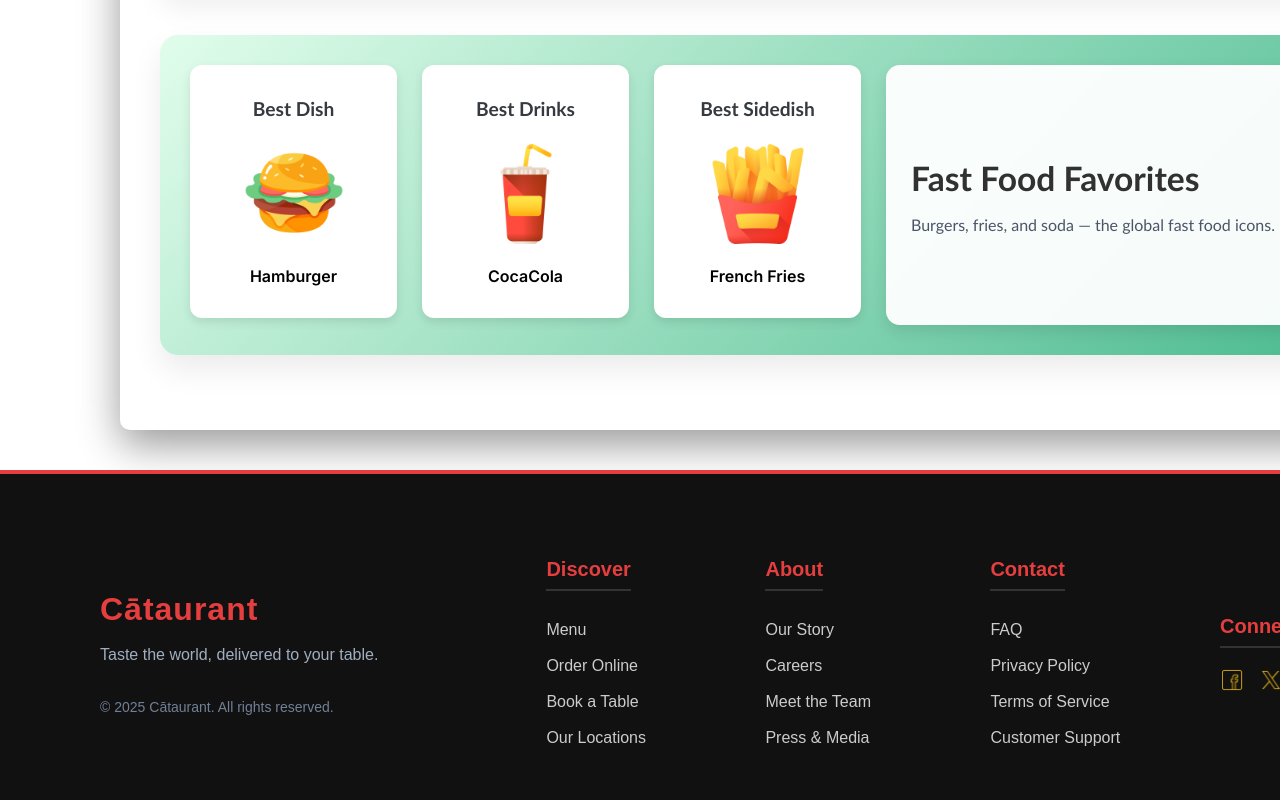
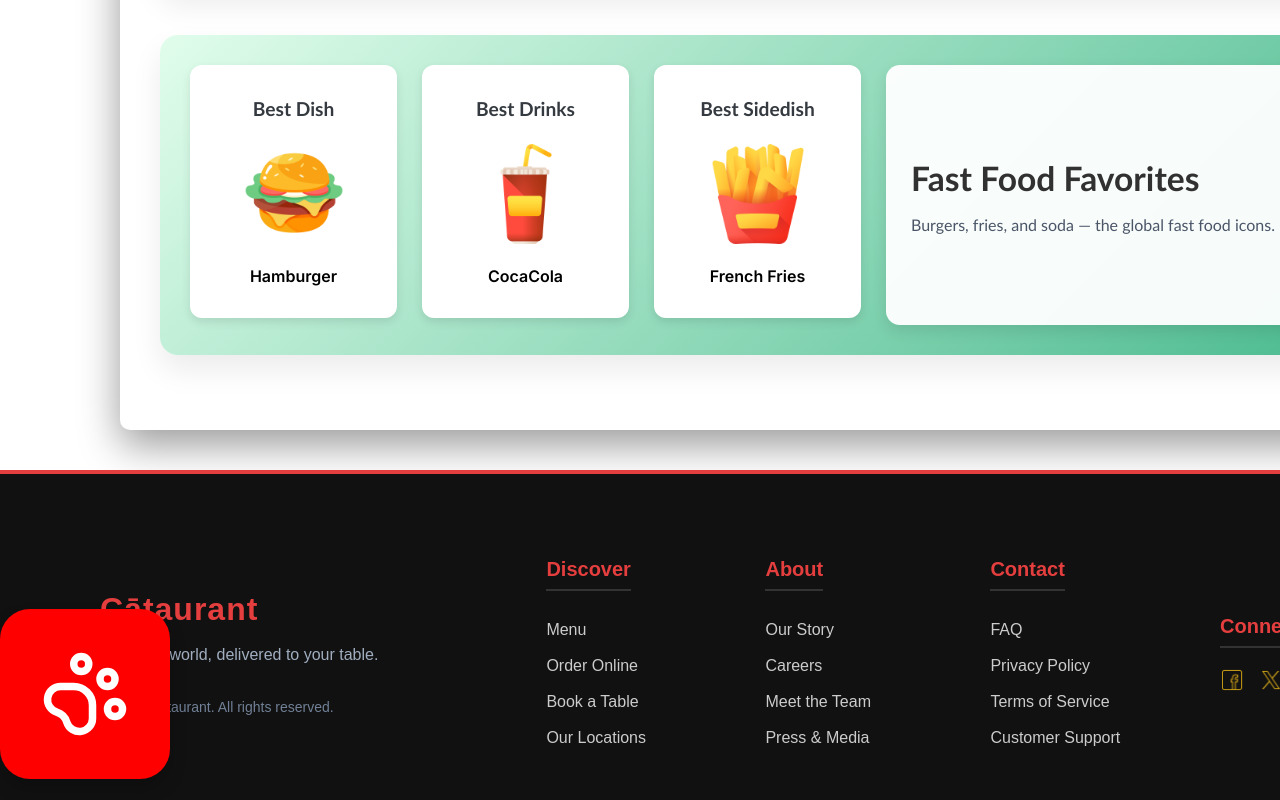
Before and after one commit to Eve435-IV/Ecommerce-Cataurant, a Next.js app: page / in a window 1280 px wide. Shown: the part 2171-2971 px from the top of the page. Built offline with nearby package versions, Linux system fonts and the light colour scheme; what @mui/material-nextjs would draw is missing.

Commit message:
14/11/25

```diff
--- /dev/null
+++ b/src/app/components/menu/Menu.tsx
@@ -0,0 +1,13 @@
+import React from "react";
+import styles from "./menu.module.css";
+import { PawPrint } from "lucide-react";
+
+function Menu() {
+  return (
+    <div className={styles.mainContianer}>
+      <PawPrint className={styles.icon} />
+    </div>
+  );
+}
+
+export default Menu;
--- /dev/null
+++ b/src/app/components/menu/menu.module.css
@@ -0,0 +1,19 @@
+.mainContianer{
+    position: fixed;
+    background-color: red;
+    color: white;
+    font-size: 60px;
+    padding: 40px;
+    border-radius: 30px;
+    box-shadow: 0 10px 18px rgba(0, 0, 0, 0.2);
+    z-index: 9999;
+    margin-top: 2800px;
+    justify-self: flex-end;
+    text-align: end;
+    margin-right: 20px;
+    margin-bottom: 20px;
+}
+.icon{
+   height: 90px;
+   width: 90px;
+}
--- a/src/app/layout.tsx
+++ b/src/app/layout.tsx
@@ -5,6 +5,7 @@ import "./globals.css";
 import ApolloProviderWrapper from "../providers/ApolloProviderWrapper";
 import Footer from "./components/footer/Footer";
 import Navbar from "./components/navbar/Navbar";
+import Manu from "./components/menu/Menu";
 import { CartProvider } from "../context/cartContext";
 import React from "react";
 
@@ -27,6 +28,7 @@ export default function RootLayout({
           <AppRouterCacheProvider>
             <CartProvider>
               <Navbar />
+              <Manu />
               <div className="main">{children}</div>
               <Footer />
             </CartProvider>
```
